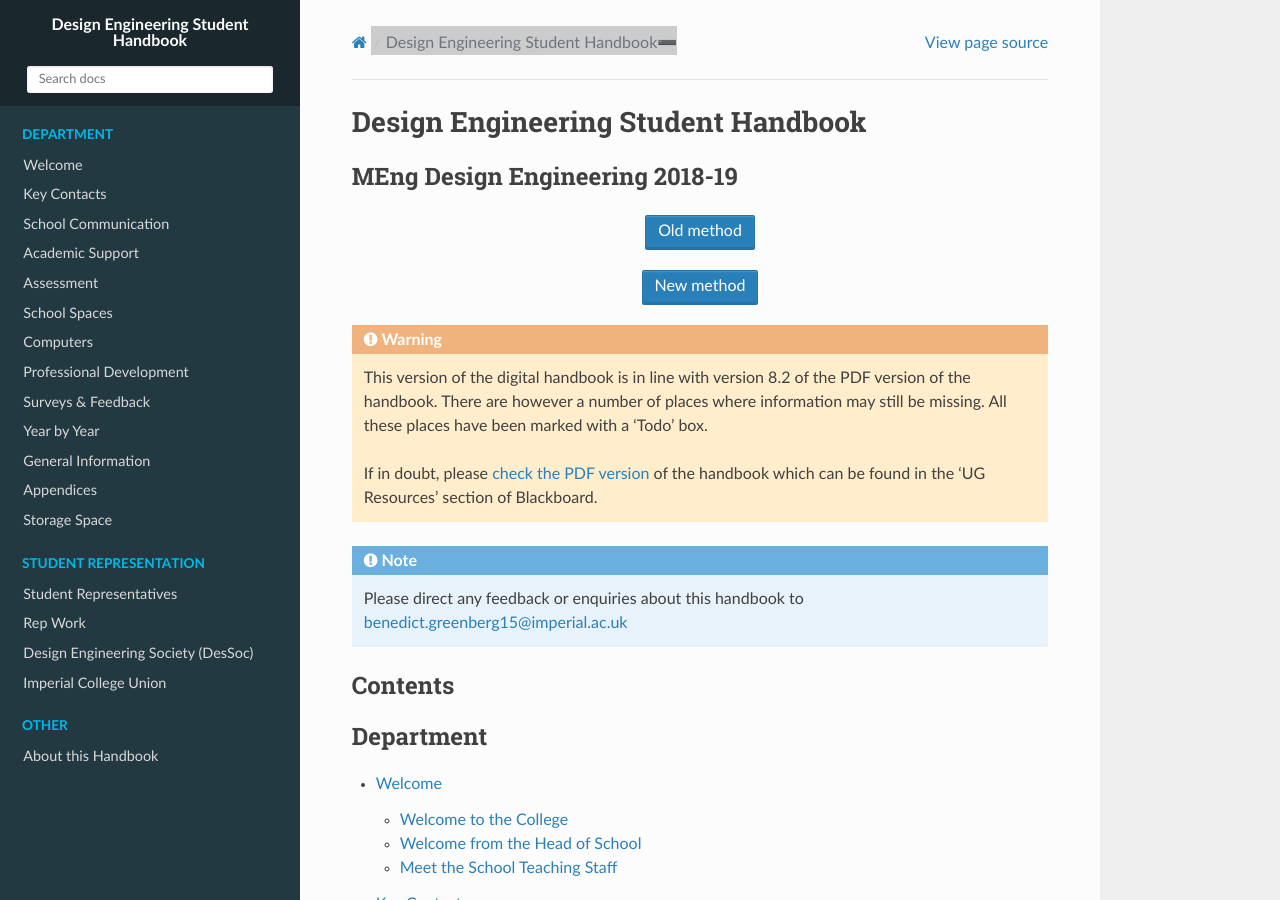
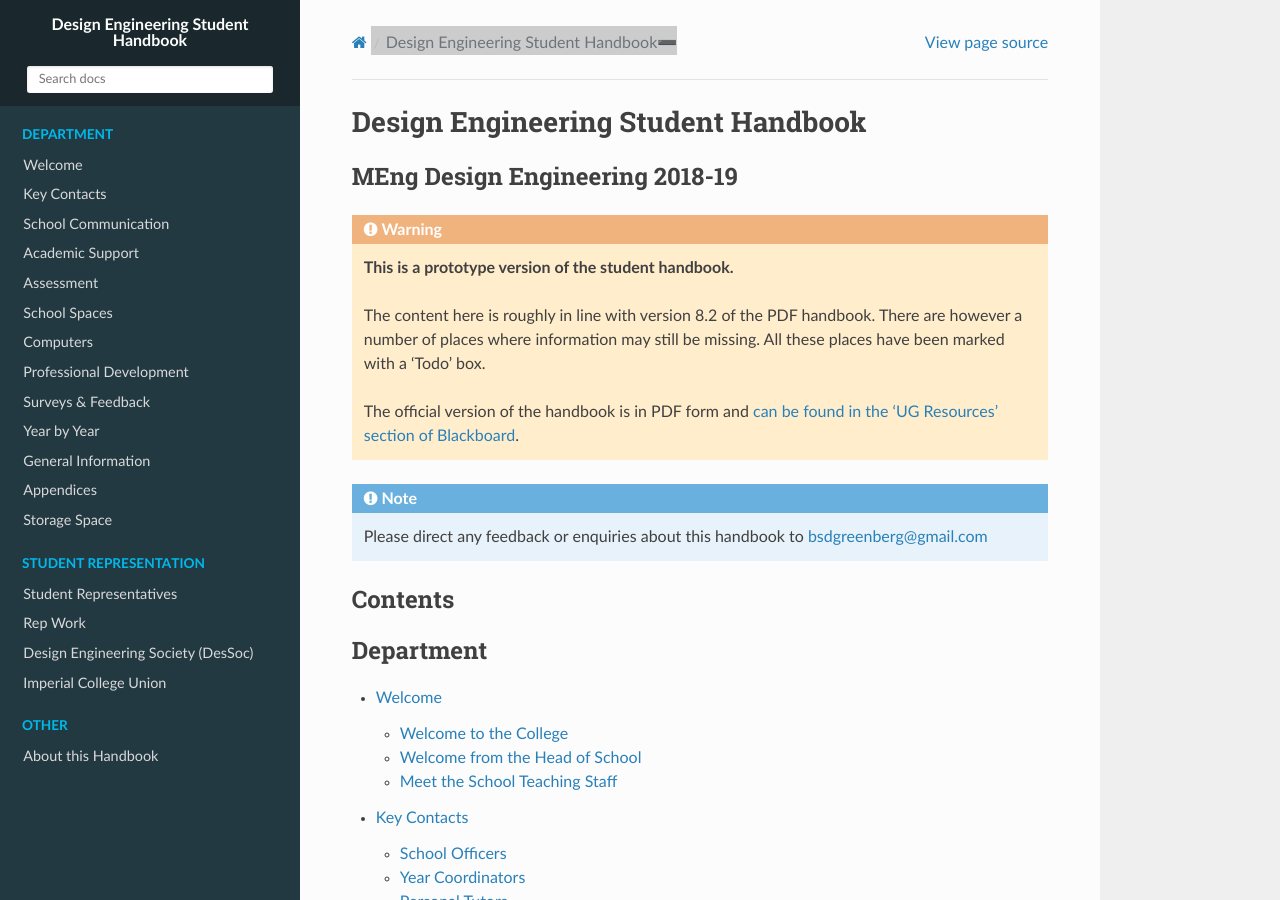
Before and after one commit to ImperialDesSoc/handbook, a Sphinx documentation site: the page built from source/index.rst, in a window 1280 px wide and 900 px high. Built offline with Sphinx 7.4.7 and the Read the Docs theme 2.0.0, drawn with Linux system fonts in a browser that asks for light colours.

Commit message:
Update homepage warning and contact info, also remove demo test of button directive

```diff
--- a/source/index.rst
+++ b/source/index.rst
@@ -5,23 +5,15 @@
 MEng Design Engineering 2018-19
 ===============================
 
-.. raw:: html
+.. warning::
+  **This is a prototype version of the student handbook.**
 
-  <div style="text-align:center">
-  <a class="btn btn-info btn-custom" href="https://google.com" role="button" style="margin-bottom:20px;white-space:normal;">Old method</a>
-  </div>
+  The content here is roughly in line with version 8.2 of the PDF handbook. There are however a number of places where information may still be missing. All these places have been marked with a 'Todo' box.
 
-.. button::
-   :text: New method
-   :link: https://google.com
-
-.. warning::
-  This version of the digital handbook is in line with version 8.2 of the PDF version of the handbook. There are however a number of places where information may still be missing. All these places have been marked with a 'Todo' box.
-
-  If in doubt, please `check the PDF version <https://bb.imperial.ac.uk/webapps/blackboard/content/listContentEditable.jsp?content_id=_676549_1&course_id=_7973_1&mode=reset>`_ of the handbook which can be found in the 'UG Resources' section of Blackboard.
+  The official version of the handbook is in PDF form and `can be found in the 'UG Resources' section of Blackboard <https://bb.imperial.ac.uk/webapps/blackboard/content/listContentEditable.jsp?content_id=_676549_1&course_id=_7973_1&mode=reset>`_.
 
 .. note::
-  Please direct any feedback or enquiries about this handbook to benedict.greenberg15@imperial.ac.uk
+  Please direct any feedback or enquiries about this handbook to bsdgreenberg@gmail.com
 
 Contents
 ========
```
